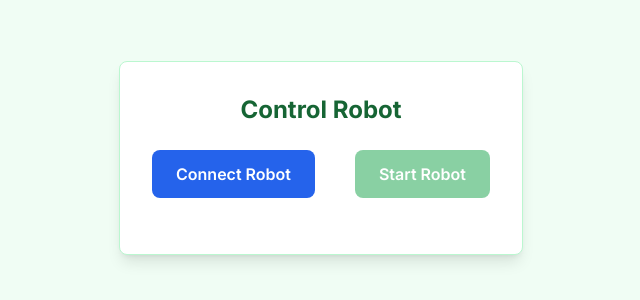
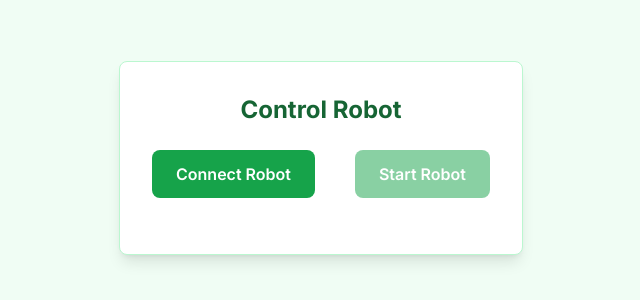
Before and after one commit to sarvaSanjay/eve, a Next.js app in the folder eve_frontend/: page / in a window 1280 px wide. Shown: the part 242-542 px from the top of the page, without its empty margins (319-959 px from the left). Built offline with nearby package versions, Linux system fonts and the light colour scheme; no server answers.

Commit message:
changed button color

```diff
--- a/eve_frontend/src/app/page.tsx
+++ b/eve_frontend/src/app/page.tsx
@@ -53,7 +53,7 @@ const StartCommandPage = () => {
     {/* Connect Button */}
     <button
       onClick={handleConnectRobot}
-      className={`bg-blue-600 text-white font-semibold py-3 px-6 rounded-lg hover:bg-blue-700 focus:outline-none focus:ring-4 focus:ring-blue-300 mb-6 mr-10${
+      className={`bg-green-600 text-white font-semibold py-3 px-6 rounded-lg hover:bg-green-700 focus:outline-none focus:ring-4 focus:ring-green-300 mb-6 mr-10${
         isConnected ? 'opacity-50 cursor-not-allowed' : ''
       }`}
       disabled={isConnected}
```
